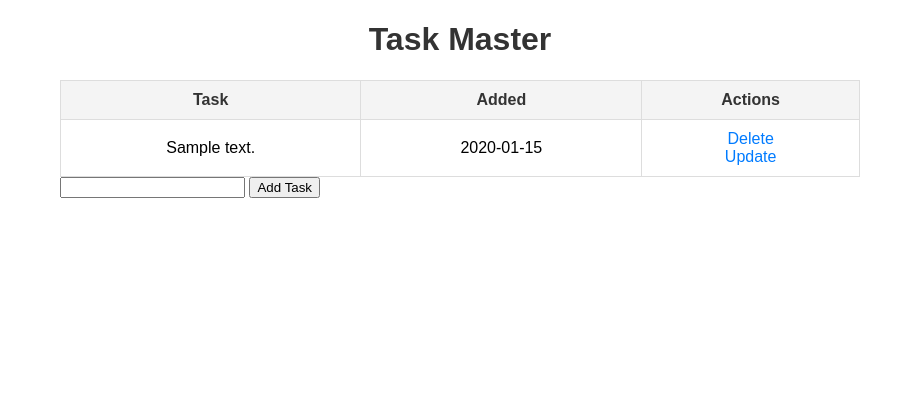
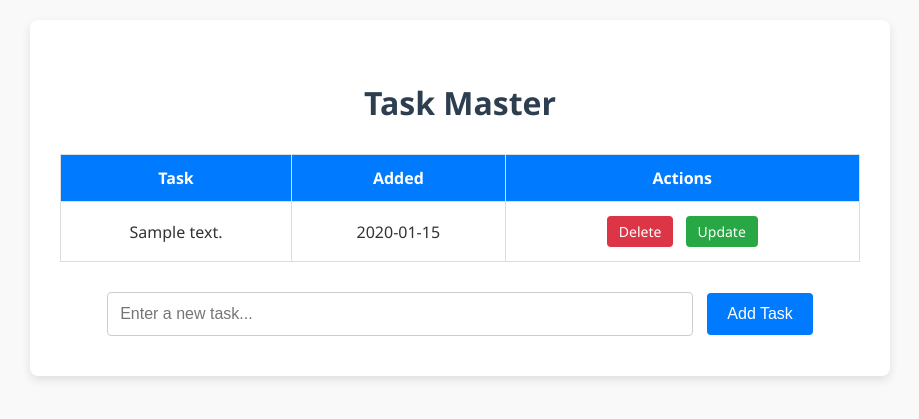
Before and after one commit to Anchal7905/Task_Manager_Flask, a Flask app: page / in a window 1280 px wide. Shown: the top 419 px of the page, without its empty margins (180-1099 px from the left). Run offline with Flask 3, Linux system fonts and the light colour scheme; tables that the repository leaves empty hold one stand-in row (values such as "Sample post").

Commit message:
CSS modified

```diff
--- a/static/css/main.css
+++ b/static/css/main.css
@@ -1,40 +1,142 @@
 body {
-    font-family: Arial, sans-serif;
-    margin: 20px;
+    font-family: 'Segoe UI', Tahoma, Geneva, Verdana, sans-serif;
+    margin: 0;
+    padding: 20px;
+    background-color: #f9f9f9;
+    color: #333;
 }
 
 .content {
     max-width: 800px;
     margin: auto;
+    background: #ffffff;
+    padding: 40px 30px;
+    border-radius: 8px;
+    box-shadow: 0 4px 10px rgba(0,0,0,0.1);
 }
 
 h1 {
     text-align: center;
-    color: #333;
+    color: #2c3e50;
+    margin-bottom: 30px;
 }
 
-table {
+.no-task {
+    text-align: center;
+    font-size: 18px;
+    color: #888;
+    margin-bottom: 20px;
+}
+
+.task-table {
     width: 100%;
     border-collapse: collapse;
-    margin-top: 20px;
+    margin-bottom: 30px;
 }
 
-th, td {
+.task-table th, .task-table td {
     border: 1px solid #ddd;
-    padding: 10px;
+    padding: 12px 15px;
     text-align: center;
 }
 
-th {
-    background-color: #f4f4f4;
-    color: #333;
+.task-table th {
+    background-color: #007BFF;
+    color: white;
+    font-weight: bold;
 }
 
-td a {
-    color: #007BFF;
-    text-decoration: none;
+.task-table tr:nth-child(even) {
+    background-color: #f2f2f2;
 }
 
-td a:hover {
-    text-decoration: underline;
+.action-btn {
+    display: inline-block;
+    padding: 6px 12px;
+    margin: 2px 4px;
+    border-radius: 4px;
+    font-size: 14px;
+    text-decoration: none;
+    transition: background-color 0.2s ease;
 }
+
+.action-btn.delete {
+    background-color: #dc3545;
+    color: white;
+}
+
+.action-btn.delete:hover {
+    background-color: #c82333;
+}
+
+.action-btn.update {
+    background-color: #28a745;
+    color: white;
+}
+
+.action-btn.update:hover {
+    background-color: #218838;
+}
+
+.form-container {
+    margin-top: 20px;
+    text-align: center;
+}
+
+input[type="text"] {
+    width: 70%;
+    padding: 12px;
+    font-size: 16px;
+    margin-right: 10px;
+    border: 1px solid #ccc;
+    border-radius: 4px;
+}
+
+.submit-btn {
+    padding: 12px 20px;
+    background-color: #007BFF;
+    color: white;
+    font-size: 16px;
+    border: none;
+    border-radius: 4px;
+    cursor: pointer;
+    transition: background-color 0.2s ease;
+}
+
+.submit-btn:hover {
+    background-color: #0056b3;
+}
+
+/* Responsive adjustments */
+@media (max-width: 600px) {
+    .task-table, .task-table thead, .task-table tbody, .task-table th, .task-table td, .task-table tr {
+        display: block;
+        width: 100%;
+    }
+
+    .task-table tr {
+        margin-bottom: 15px;
+    }
+
+    .task-table td {
+        text-align: right;
+        padding-left: 50%;
+        position: relative;
+    }
+
+    .task-table td::before {
+        content: attr(data-label);
+        position: absolute;
+        left: 10px;
+        font-weight: bold;
+    }
+
+    input[type="text"] {
+        width: 100%;
+        margin-bottom: 10px;
+    }
+
+    .submit-btn {
+        width: 100%;
+    }
+}
--- a/templates/index.html
+++ b/templates/index.html
@@ -1,52 +1,46 @@
+
 {% extends 'base.html' %}
 
-{%block head%}
+{% block head %}
+    <title>Task Master</title>
+    <link rel="stylesheet" href="{{ url_for('static', filename='styles.css') }}">
+{% endblock %}
 
-<title>Task Master </title>
-
-{%endblock%}
-
-{%block body%}
-<div class= "content">
+{% block body %}
+<div class="content">
     <h1>Task Master</h1>
 
     {% if tasks|length < 1 %}
-
-    <h4 style="text-align: center"> There are no task. Create one below!</h4>
-
-
-    {%else %}
-    <table>
+        <p class="no-task">There are no tasks. Create one below!</p>
+    {% else %}
+    <table class="task-table">
+        <thead>
             <tr>
                 <th>Task</th>
                 <th>Added</th>
                 <th>Actions</th>
             </tr>
+        </thead>
+        <tbody>
         {% for task in tasks %}
-
             <tr>
                 <td>{{ task.content }}</td>
                 <td>{{ task.date_created.date() }}</td>
                 <td>
-
-                <a href="/delete/{{task.id}}">Delete</a>
-                <br>
-                <a href="/update/{{task.id}}">Update</a>
+                    <a class="action-btn delete" href="/delete/{{ task.id }}">Delete</a>
+                    <a class="action-btn update" href="/update/{{ task.id }}">Update</a>
                 </td>
             </tr>
         {% endfor %}
+        </tbody>
+    </table>
+    {% endif %}
 
-
-
-    </table>
-    {%endif%}
-    <div class = 'form'>
-        <form action="/" method = "POST">
-
-            <input type="text" name="content" id="content">
-            <input type="submit" value="Add Task">
-
+    <div class="form-container">
+        <form action="/" method="POST">
+            <input type="text" name="content" id="content" placeholder="Enter a new task..." required>
+            <input type="submit" value="Add Task" class="submit-btn">
         </form>
     </div>
 </div>
-{%endblock%}
+{% endblock %}
```
Also changed, not shown: main.py (added, +23 -0 lines), instance/test.db. Lines whose indentation alone changed are shown as unchanged.
